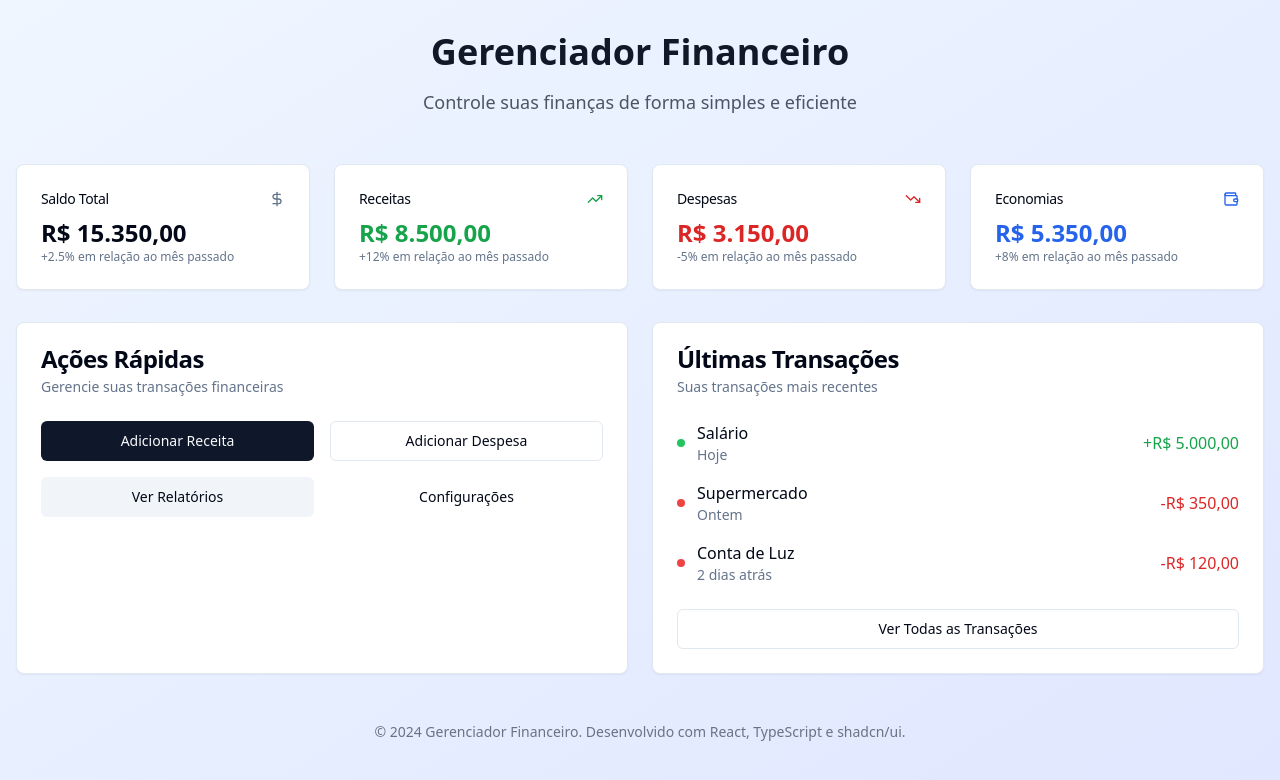
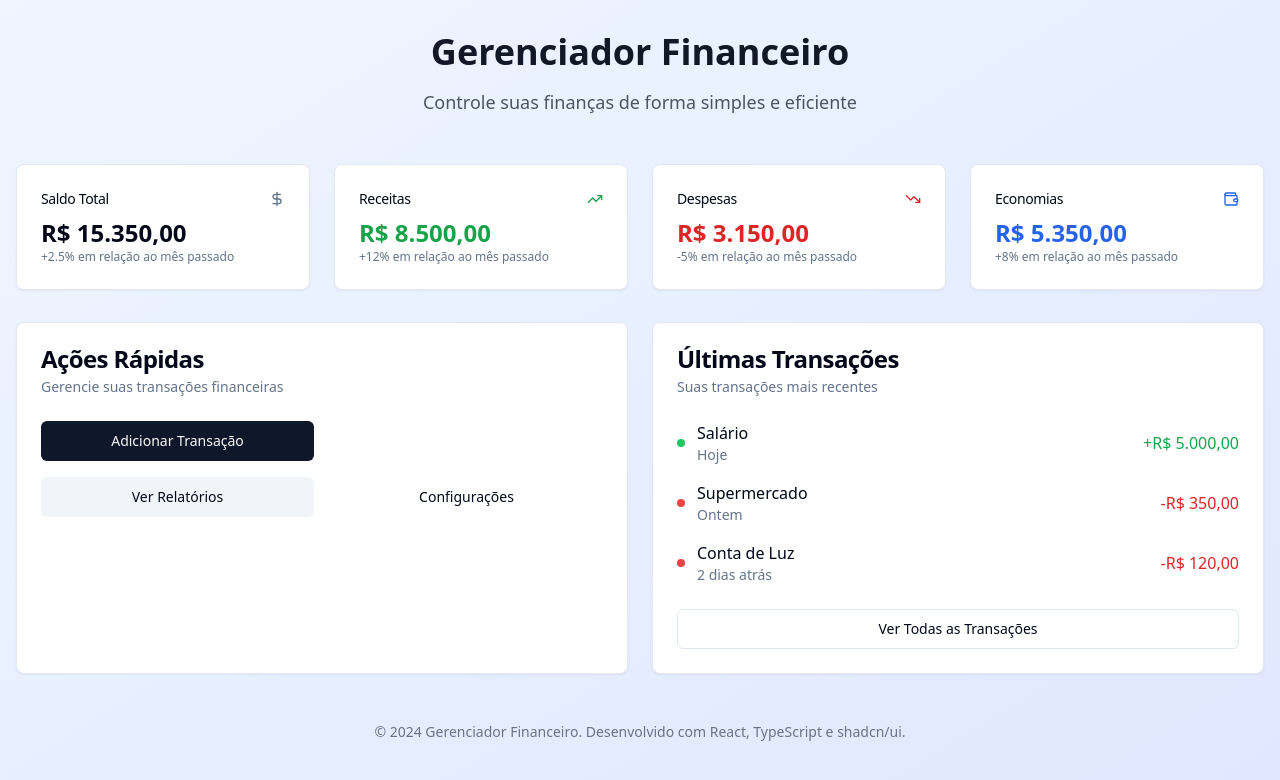
Before and after one commit to dbbitz/aibd-gerenciador-financeiro, a React (Vite) app: page / in a window 1280 px wide. Shown: the top 780 px of the page. Built offline with nearby package versions, Linux system fonts and the light colour scheme.

Commit message:
feat: retirnado descricao obrigatoria

```diff
--- a/src/components/AddTransactionModal.tsx
+++ b/src/components/AddTransactionModal.tsx
@@ -72,9 +72,6 @@ function AddTransactionModal({
       newErrors.categoryId = "Selecione uma categoria";
     }
 
-    if (!formData.description.trim()) {
-      newErrors.description = "Descrição é obrigatória";
-    }
 
     setErrors(newErrors);
     return Object.keys(newErrors).length === 0;
--- a/src/pages/HomePage.tsx
+++ b/src/pages/HomePage.tsx
@@ -1,3 +1,4 @@
+import AddTransactionModal from "@/components/AddTransactionModal";
 import { Button } from "@/components/ui/button";
 import {
   Card,
@@ -8,13 +9,23 @@ import {
   CardTitle,
 } from "@/components/ui/card";
 import { DollarSign, TrendingUp, TrendingDown, Wallet } from "lucide-react";
+import { useState } from "react";
 import { useNavigate } from "react-router-dom";
 
 function HomePage() {
   const navigate = useNavigate();
+  const [isAddTransactionModalOpen, setIsAddTransactionModalOpen] =
+    useState(false);
 
   const handleViewTransactions = () => {
     navigate("/transactions");
+  };
+
+  const handleSaveTransaction = (
+    transaction: Omit<Transaction, "id" | "createdAt">
+  ) => {
+    console.log(transaction);
+    setIsAddTransactionModalOpen(false);
   };
 
   return (
@@ -100,11 +111,12 @@ function HomePage() {
             </CardHeader>
             <CardContent className="space-y-4">
               <div className="grid grid-cols-2 gap-4">
-                <Button className="w-full" variant="default">
-                  Adicionar Receita
-                </Button>
-                <Button className="w-full" variant="outline">
-                  Adicionar Despesa
+                <Button
+                  className="w-full"
+                  variant="default"
+                  onClick={() => setIsAddTransactionModalOpen(true)}
+                >
+                  Adicionar Transação
                 </Button>
               </div>
               <div className="grid grid-cols-2 gap-4">
@@ -175,6 +187,12 @@ function HomePage() {
           </Card>
         </div>
 
+        <AddTransactionModal
+          isOpen={isAddTransactionModalOpen}
+          onClose={() => setIsAddTransactionModalOpen(false)}
+          onSave={handleSaveTransaction}
+        />
+
         {/* Footer */}
         <div className="text-center mt-12">
           <p className="text-sm text-gray-500 dark:text-gray-400">
--- /dev/null
+++ b/src/types/transaction.d.ts
@@ -0,0 +1,9 @@
+type Transaction = {
+  id: string;
+  createdAt: Date;
+  type: "income" | "expense";
+  value: number;
+  categoryId: string;
+  categoryName: string;
+  description: string;
+};
```
